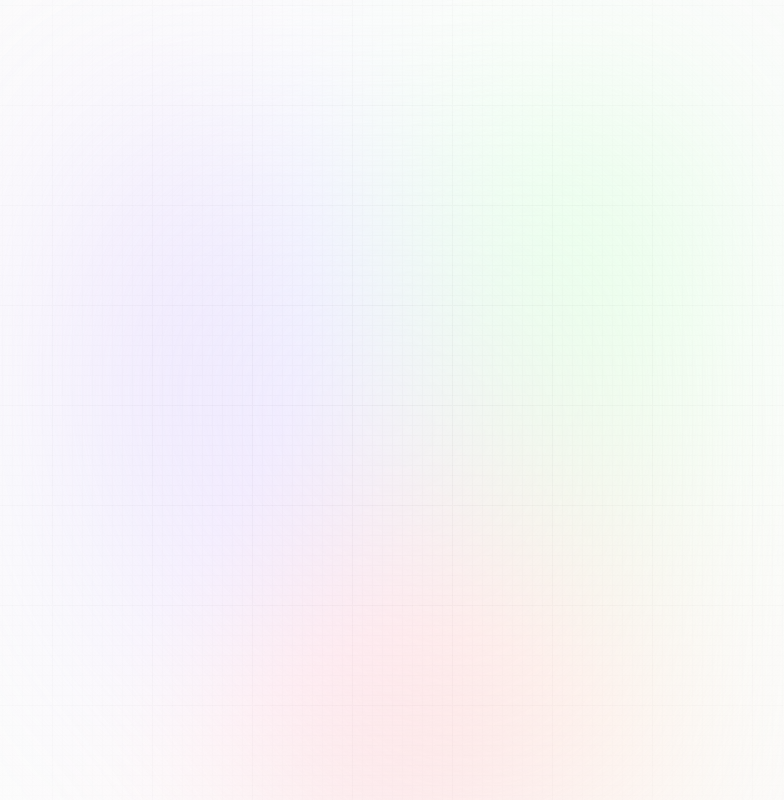
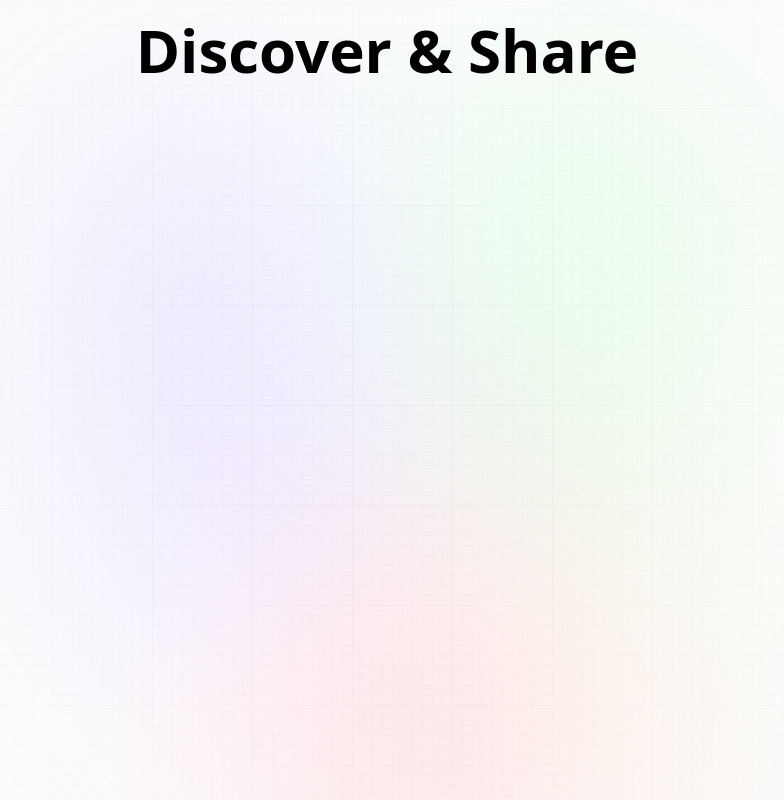
Before and after one commit to DanoBroz/promptopia, a Next.js app: page / in a window 1280 px wide. Shown: the whole page, without its empty margins (253-1037 px from the left). Built offline with nearby package versions, Linux system fonts and the light colour scheme.

Commit message:
fix layout bug

```diff
--- a/app/layout.tsx
+++ b/app/layout.tsx
@@ -1,20 +1,18 @@
 import "@styles/globals.css";
-import { ReactNode } from "react";
 
 export const metadata = {
     title: "Promptopia",
     description: "Discover & Share AI Prompts",
 };
 
-const RootLayout = ({ children }: { children: ReactNode }) => {
+const RootLayout = ({ children }: { children: React.ReactNode }) => {
     return (
         <html lang="en">
             <body>
                 <div className="main">
-                    <div className="gradient">
-                        <main className="app">{children}</main>
-                    </div>
+                    <div className="gradient" />
                 </div>
+                <main className="app">{children}</main>
             </body>
         </html>
     );
--- a/app/page.tsx
+++ b/app/page.tsx
@@ -1,7 +1,7 @@
 export default function Home() {
     return (
         <section className=" w-full flex-center flex-col">
-            <p>Home</p>
+            <h1 className="head_text text-center">Discover & Share</h1>
         </section>
     );
 }
```
Also changed, not shown: tsconfig.json (+23 -11 lines).
